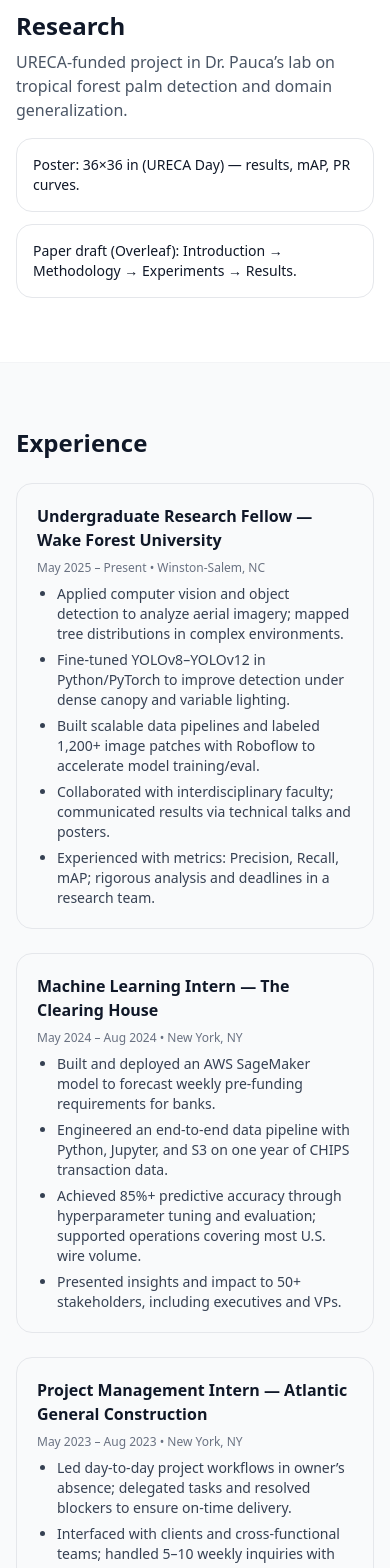
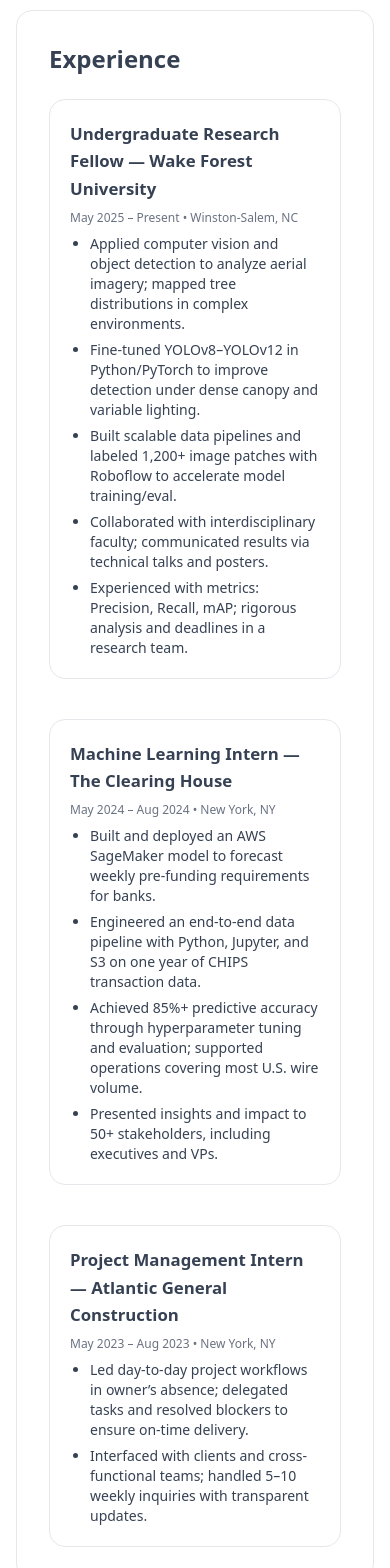
Before and after one commit to marioauqui/PersonalSite, a Next.js app: page / in a window 390 px wide. Shown: the part 3140-4708 px from the top of the page. Built offline with nearby package versions, Linux system fonts and the light colour scheme.

Commit message:
theme: Improve experience section styling

```diff
--- a/src/app/layout.tsx
+++ b/src/app/layout.tsx
@@ -16,7 +16,7 @@
 
 export const metadata: Metadata = {
   title: "Mario Auqui",
-  description: "Portfolio website of Mario Auqui — builder, researcher, and aspiring SWE.",
+  description: "Portfolio website of Mario Auqui ",
 };
 
 export default function RootLayout({
--- a/src/app/page.tsx
+++ b/src/app/page.tsx
@@ -14,7 +14,7 @@
             <nav className="hidden sm:flex gap-6 text-sm">
               <a href="#about" className="hover:opacity-70">About</a>
               <a href="#projects" className="hover:opacity-70">Projects</a>
-              <a href="#research" className="hover:opacity-70">Research</a>
+
               <a href="#experience" className="hover:opacity-70">Experience</a>
               <a href="#skills" className="hover:opacity-70">Skills</a>
               <a href="#education" className="hover:opacity-70">Education</a>
@@ -192,25 +192,14 @@
   </div>
 </section>
 
-      {/* Research */}
-      <section id="research" className="max-w-5xl mx-auto px-4 pt-16 pb-16">
-        <h2 className="text-2xl font-bold">Research</h2>
-        <p className="text-gray-600 dark:text-gray-300 mt-2">
-          URECA-funded project in Dr. Pauca’s lab on tropical forest palm detection and domain generalization.
-        </p>
-        <ul className="mt-4 grid sm:grid-cols-2 gap-3 text-sm">
-          <li className="rounded-2xl border border-gray-200 dark:border-gray-800 p-4">Poster: 36×36 in (URECA Day) — results, mAP, PR curves.</li>
-          <li className="rounded-2xl border border-gray-200 dark:border-gray-800 p-4">Paper draft (Overleaf): Introduction → Methodology → Experiments → Results.</li>
-        </ul>
-      </section>
 
-      {/* Experience (resume-style bullets) */}
-      <section id="experience" className="bg-gray-50 border-y border-gray-100 dark:bg-gray-900 dark:border-gray-800">
-        <div className="max-w-5xl mx-auto px-4 pt-16 pb-16">
-          <h2 className="text-2xl font-bold">Experience</h2>
+{/* Experience Section */}
+<section id="experience" className="max-w-5xl mx-auto px-4 pt-16 pb-16">
+  <div className="rounded-2xl border border-gray-200 dark:border-gray-800 bg-white/70 dark:bg-gray-900/40 backdrop-blur p-8 leading-relaxed text-[1.05rem] text-gray-700 dark:text-gray-300 space-y-10">
+    <h2 className="text-2xl font-bold mb-6">Experience</h2>
 
     {/* Research Fellow */}
-          <article className="mt-6 rounded-2xl border border-gray-200 dark:border-gray-800 p-5">
+    <article className="rounded-2xl border border-gray-200 dark:border-gray-800 bg-white/50 dark:bg-gray-900/40 p-5 transition hover:shadow-md">
       <div className="flex flex-wrap items-baseline justify-between gap-2">
         <h3 className="font-semibold">Undergraduate Research Fellow — Wake Forest University</h3>
         <span className="text-xs text-gray-500">May 2025 – Present • Winston-Salem, NC</span>
@@ -225,7 +214,7 @@
     </article>
 
     {/* ML Intern */}
-          <article className="mt-6 rounded-2xl border border-gray-200 dark:border-gray-800 p-5">
+    <article className="rounded-2xl border border-gray-200 dark:border-gray-800 bg-white/50 dark:bg-gray-900/40 p-5 transition hover:shadow-md">
       <div className="flex flex-wrap items-baseline justify-between gap-2">
         <h3 className="font-semibold">Machine Learning Intern — The Clearing House</h3>
         <span className="text-xs text-gray-500">May 2024 – Aug 2024 • New York, NY</span>
@@ -239,7 +228,7 @@
     </article>
 
     {/* PM Intern */}
-          <article className="mt-6 rounded-2xl border border-gray-200 dark:border-gray-800 p-5">
+    <article className="rounded-2xl border border-gray-200 dark:border-gray-800 bg-white/50 dark:bg-gray-900/40 p-5 transition hover:shadow-md">
       <div className="flex flex-wrap items-baseline justify-between gap-2">
         <h3 className="font-semibold">Project Management Intern — Atlantic General Construction</h3>
         <span className="text-xs text-gray-500">May 2023 – Aug 2023 • New York, NY</span>
@@ -252,28 +241,6 @@
   </div>
 </section>
 
-      {/* Skills */}
-      <section id="skills" className="max-w-5xl mx-auto px-4 pt-16 pb-16">
-        <h2 className="text-2xl font-bold">Technical Skills</h2>
-        <div className="mt-6 grid md:grid-cols-2 gap-6 text-sm">
-          <div className="rounded-2xl border border-gray-200 dark:border-gray-800 p-5">
-            <h3 className="font-semibold mb-2">Languages</h3>
-            <p className="text-gray-700 dark:text-gray-300">Python, Java, JavaScript/TypeScript, SQL, C, HTML, CSS, Linux</p>
-          </div>
-          <div className="rounded-2xl border border-gray-200 dark:border-gray-800 p-5">
-            <h3 className="font-semibold mb-2">Libraries & Frameworks</h3>
-            <p className="text-gray-700 dark:text-gray-300">React, TensorFlow, PyTorch, Keras, Pandas, NumPy, Matplotlib, Flask</p>
-          </div>
-          <div className="rounded-2xl border border-gray-200 dark:border-gray-800 p-5">
-            <h3 className="font-semibold mb-2">Tools & Methods</h3>
-            <p className="text-gray-700 dark:text-gray-300">AWS, Azure, Docker, Git, Agile/Scrum, Jira, Figma</p>
-          </div>
-          <div className="rounded-2xl border border-gray-200 dark:border-gray-800 p-5">
-            <h3 className="font-semibold mb-2">Software</h3>
-            <p className="text-gray-700 dark:text-gray-300">MS Office (Excel, Word, PowerPoint, Outlook), Confluence, SharePoint</p>
-          </div>
-        </div>
-      </section>
 
       {/* Education */}
       <section id="education" className="bg-gray-50 border-y border-gray-100 dark:bg-gray-900 dark:border-gray-800">
```
Lines whose indentation alone changed are shown as unchanged.
